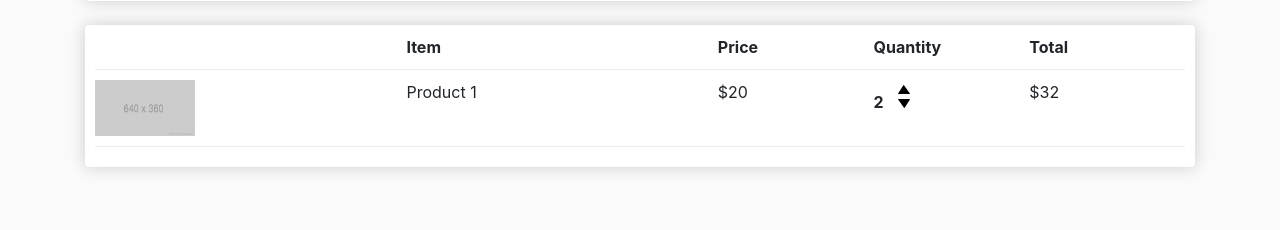
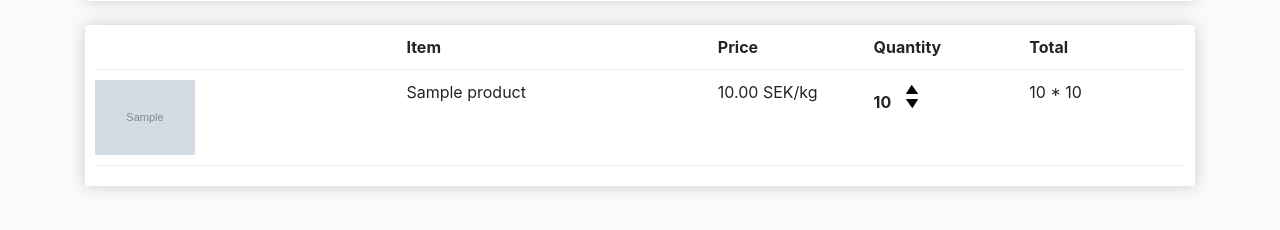
Before and after one commit to puchal71/MyEcommerceProject, a Django app: template ecommerce/store/templates/store/cart.html in a window 1280 px wide. Shown: the part 251-481 px from the top of the page. Run offline with Django 5.2, Linux system fonts and the light colour scheme; the template is opened without the code that fills it: most values are stand-ins (such as "Sample title", 1, 10 or a date in 2020); grey boxes marked "Sample" are stand-in pictures; parts of the project's set-up code (start-up, migrations or seed data) failed here and were passed over; some libraries are stand-ins or nearby versions.

Commit message:
Cart fixing. Added dynamic item name, price and ordered amount.

```diff
--- a/ecommerce/store/templates/store/cart.html
+++ b/ecommerce/store/templates/store/cart.html
@@ -37,24 +37,22 @@
                 <div style="flex: 1"><strong>Total</strong></div>
             </div>
 
+            {% for item in items %}
             <div class="cart-row">
-					<div style="flex:2"><img class="row-image" src="{% static 'images/placeholder.png' %}"></div>
-					<div style="flex:2"><p>Product 1</p></div>
-					<div style="flex:1"><p>$20</p></div>
+					<div style="flex:2"><img class="row-image" src="{{item.product.image_url}}"></div>
+					<div style="flex:2"><p>{{item.product.name}}</p></div>
+					<div style="flex:1"><p>{{item.product.price|floatformat:2}} SEK/kg</p></div>
 					<div style="flex:1">
-						<p class="quantity">2</p>
+						<p class="quantity">{{item.quantity}}</p>
 						<div class="quantity">
 							<img class="chg-quantity" src="{% static  'images/arrow-up.png' %}">
 
 							<img class="chg-quantity" src="{% static  'images/arrow-down.png' %}">
 						</div>
 					</div>
-					<div style="flex:1"><p>$32</p></div>
+					<div style="flex:1"><p>{{item.product.price}} * {{item.quantity}}</p></div>
             </div>
-
-
-
-
+            {% endfor %}
         </div>
     </div>
 </div>
--- a/ecommerce/store/templates/store/main.html
+++ b/ecommerce/store/templates/store/main.html
@@ -2,7 +2,7 @@
 {% load static %}
 <html>
 <head>
-	<title>Ecom</title>
+	<title>Torkade Grönsaker</title>
 
 	<meta name="viewport" content="width=device-width, initial-scale=1, maximum-scale=1, minimum-scale=1" />
 
```
Also changed, not shown: ecommerce/store/views.py (+9 -1 lines), ecommerce/db.sqlite3.
